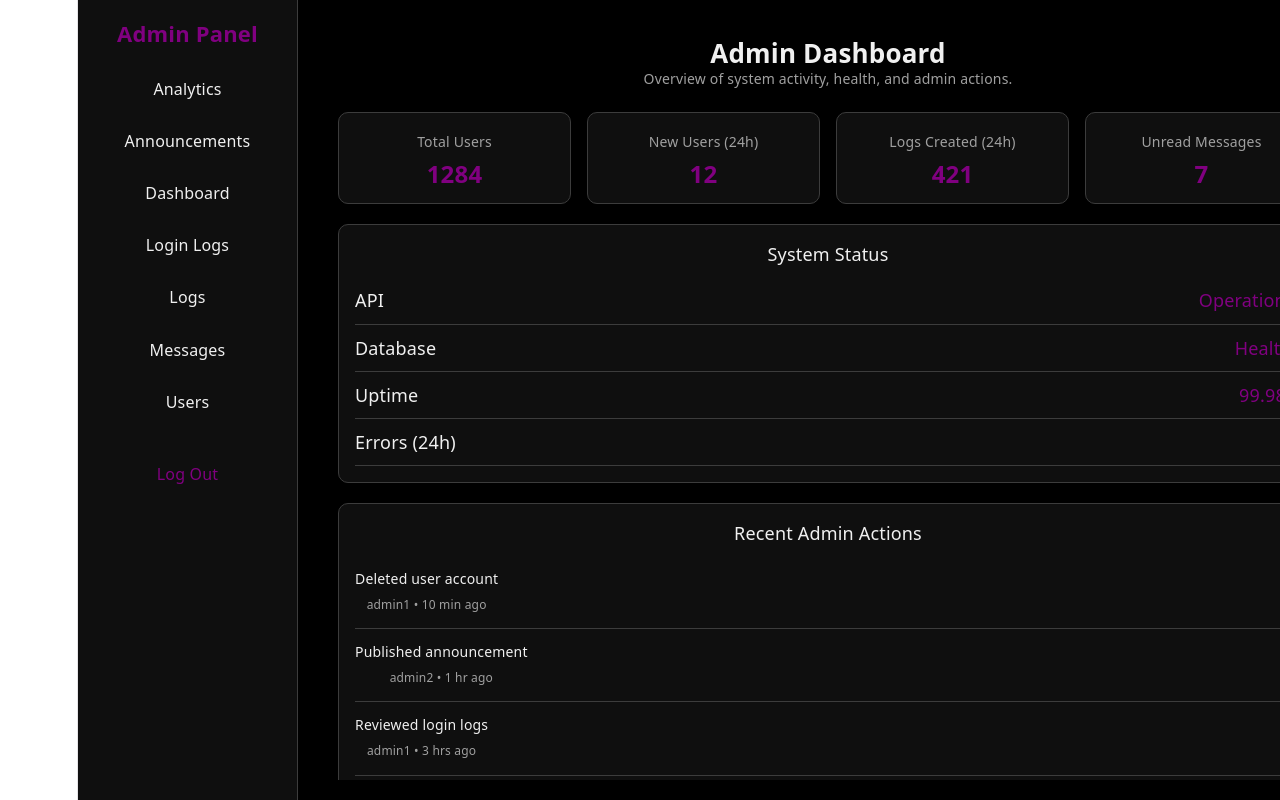
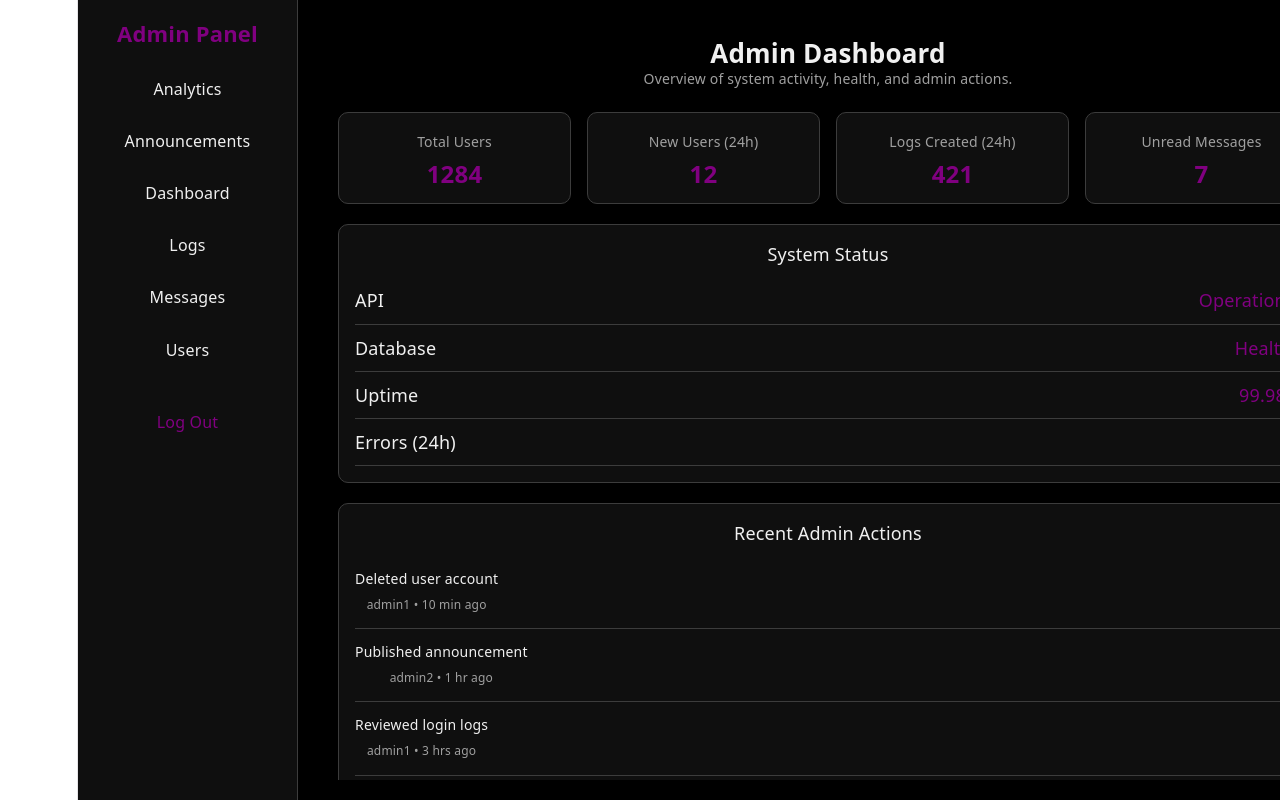
Before and after one commit to mdelphia85/delphiafit-web, a React (Vite) app: page /admin/dashboard in a window 1280 px wide. Shown: the top 800 px of the page. Built offline with nearby package versions, Linux system fonts and the light colour scheme; sample sign-in values are in the browser's storage.

Commit message:
Remove old Login Logs sidebar item

```diff
--- a/src/Admin/Admin.jsx
+++ b/src/Admin/Admin.jsx
@@ -74,7 +74,6 @@ export default function AdminLayout({ children }) {
         <div style={link} onClick={() => go("/admin/analytics")}>Analytics</div>
         <div style={link} onClick={() => go("/admin/announcements")}>Announcements</div>
         <div style={link} onClick={() => go("/admin/dashboard")}>Dashboard</div>
-        <div style={link} onClick={() => go("/admin/logs")}>Login Logs</div>
         <div style={link} onClick={() => go("/admin/logs")}>Logs</div>
         <div style={link} onClick={() => go("/admin/messages")}>Messages</div>
         <div style={link} onClick={() => go("/admin/users")}>Users</div>
```
